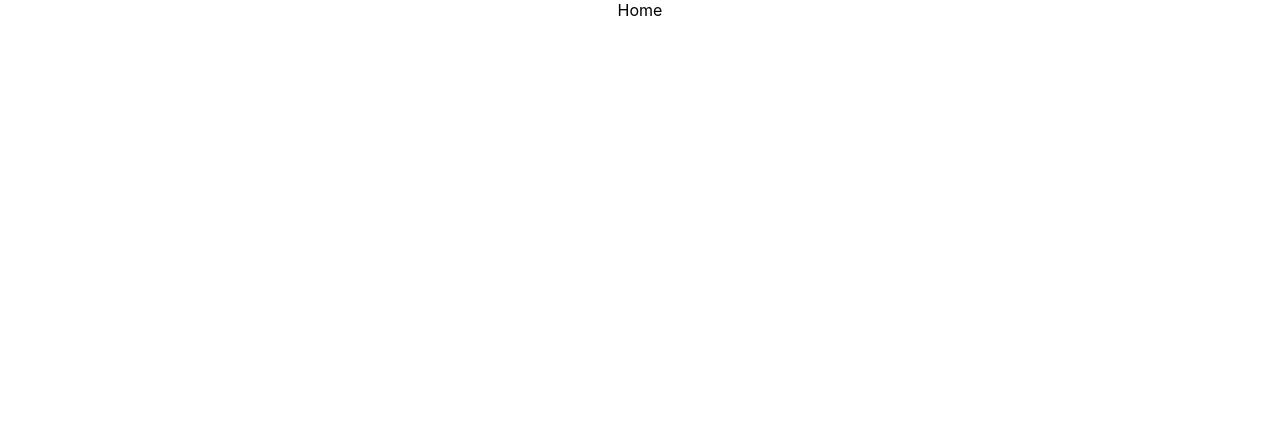
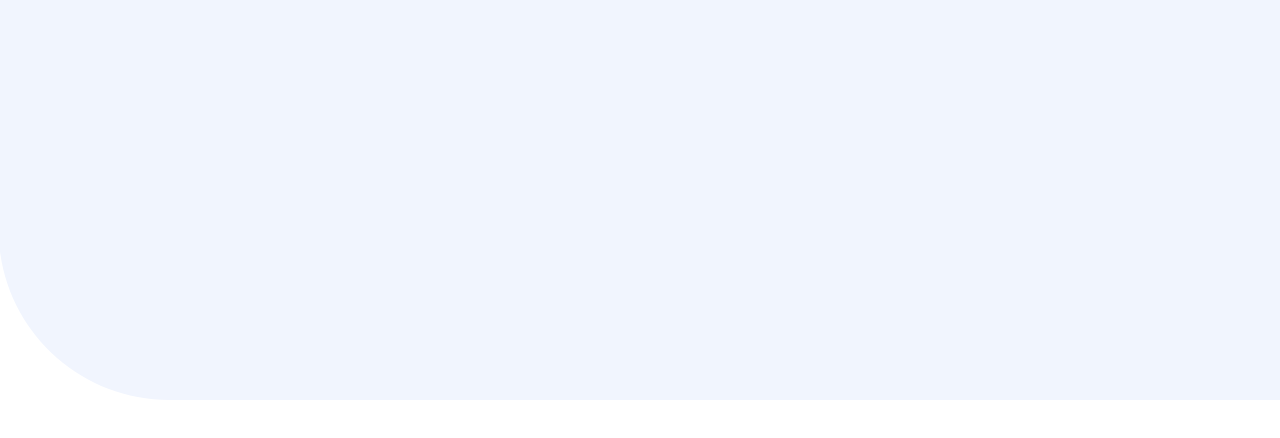
Before and after one commit to jazdmiller/interactive-pricing-component, a React (Create React App) app: page / in a window 1280 px wide. Shown: the top 438 px of the page. Built offline with nearby package versions, Linux system fonts and the light colour scheme.

Commit message:
add background svg

```diff
--- a/src/App.css
+++ b/src/App.css
@@ -1,38 +1,21 @@
-.App {
-  text-align: center;
+*, *::before, *::after {
+  margin: 0;
+  padding: 0;
+  box-sizing: border-box;
 }
 
-.App-logo {
-  height: 40vmin;
-  pointer-events: none;
+
+html, body{
+  height: 100%;
+  margin: 0;
+  overflow-x: hidden;
 }
 
-@media (prefers-reduced-motion: no-preference) {
-  .App-logo {
-    animation: App-logo-spin infinite 20s linear;
-  }
+
+.bg-img{
+  background-image: url('./images/bg-pattern.svg');
+  height: 50vh;
+  background-repeat: no-repeat;
+    background-position: bottom;
+    background-size: cover;
 }
-
-.App-header {
-  background-color: #282c34;
-  min-height: 100vh;
-  display: flex;
-  flex-direction: column;
-  align-items: center;
-  justify-content: center;
-  font-size: calc(10px + 2vmin);
-  color: white;
-}
-
-.App-link {
-  color: #61dafb;
-}
-
-@keyframes App-logo-spin {
-  from {
-    transform: rotate(0deg);
-  }
-  to {
-    transform: rotate(360deg);
-  }
-}
--- a/src/App.js
+++ b/src/App.js
@@ -3,7 +3,7 @@ import './App.css';
 
 function App() {
   return (
-    <div className="App">
+    <div>
       <Home />
     </div>
   );
--- a/src/components/Home.js
+++ b/src/components/Home.js
@@ -2,7 +2,13 @@ import React from 'react'
 
 function Home() {
   return (
-    <div>Home</div>
+    <div>
+
+
+        <div className='bg-img'>
+
+        </div>
+    </div>
   )
 }
 
```
